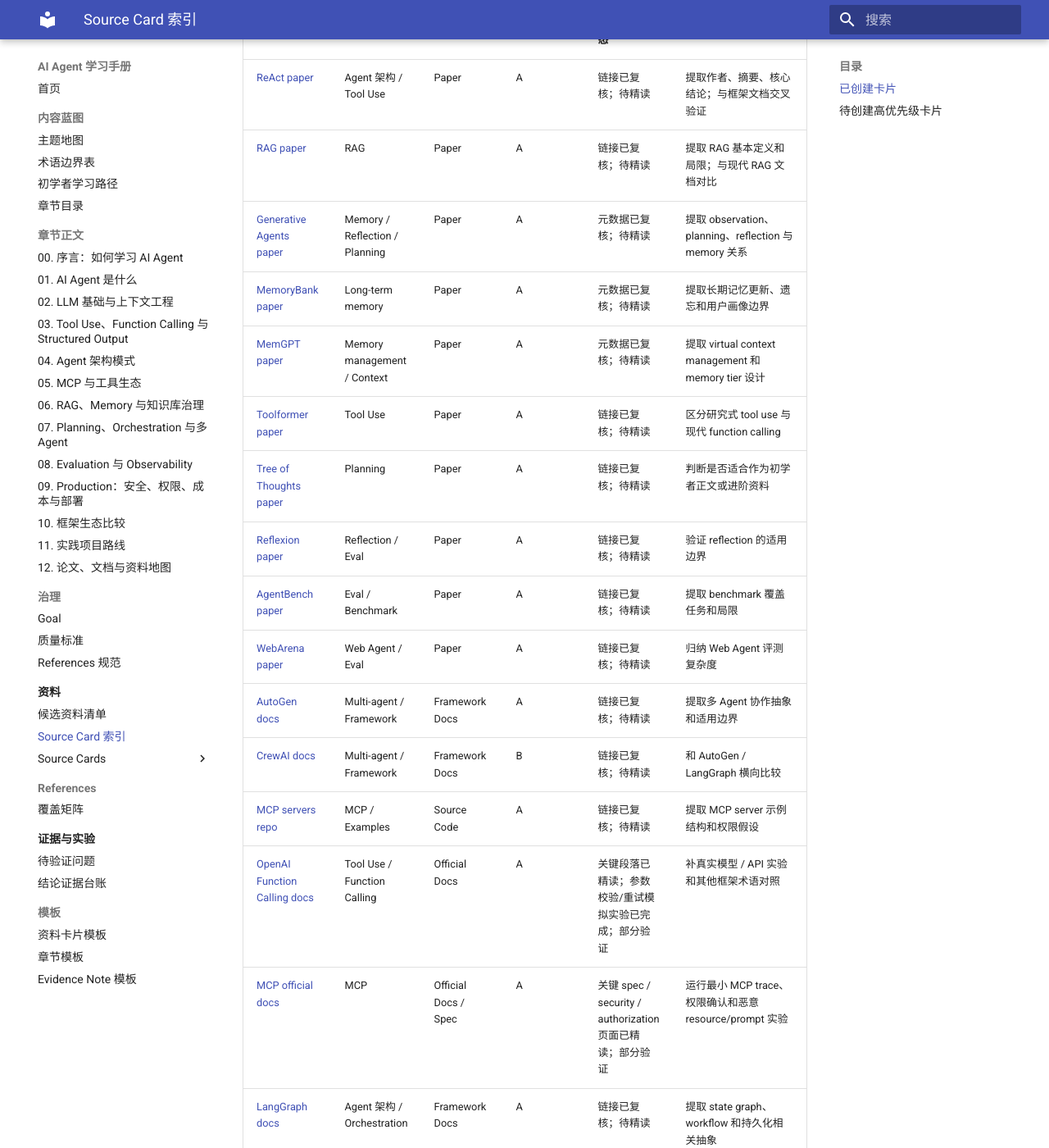
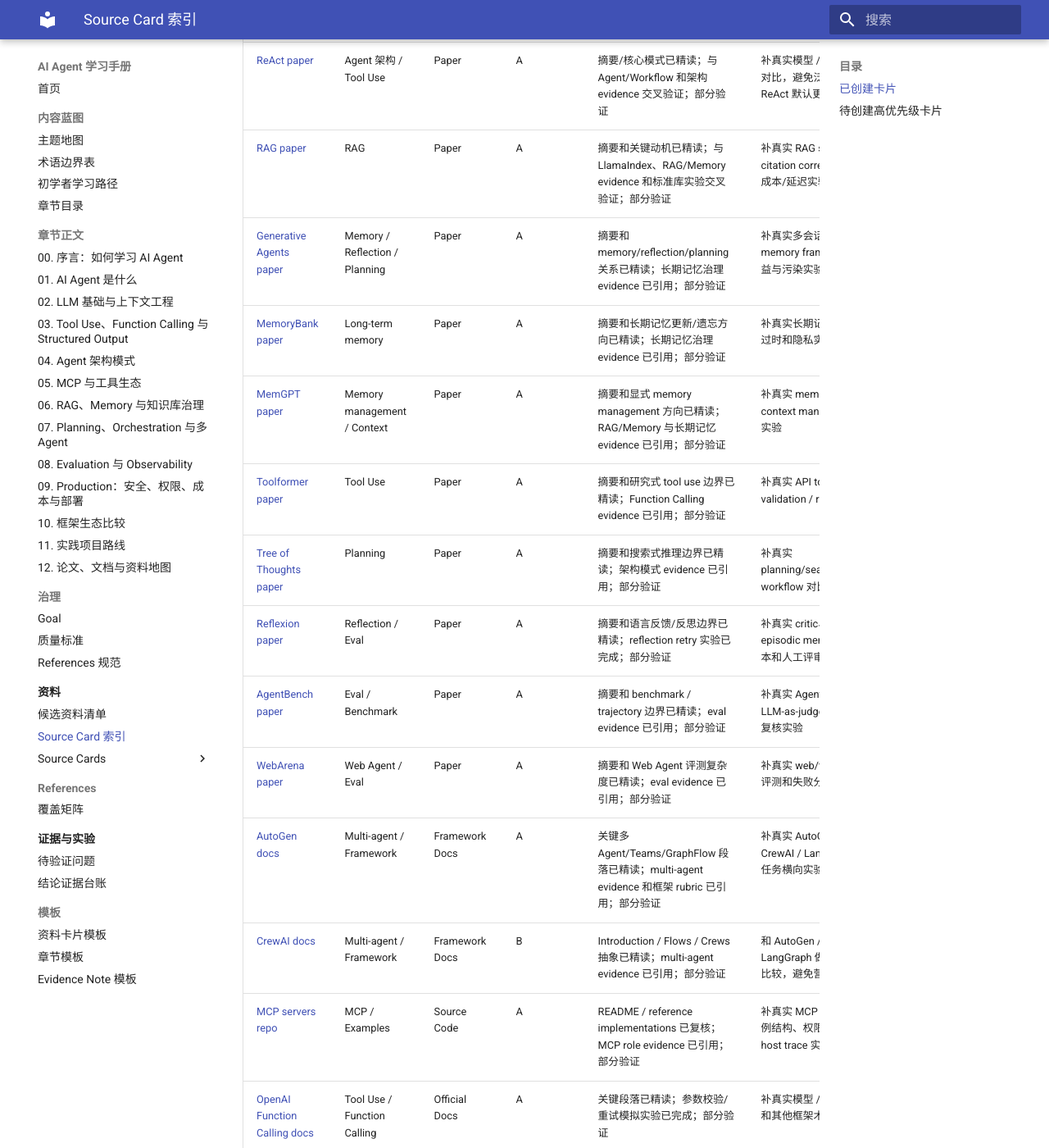
Before and after one commit to AmazingCaddy/readings-ai-agent, an MkDocs documentation site: the page built from docs/sources/source-card-index.md, in a window 1280 px wide and 1400 px high, scrolled down 316 px. Shown: the whole window at 82% size. Built offline with MkDocs 1.6.1 and Material for MkDocs 9.7.7, drawn with Linux system fonts in a browser that asks for light colours; some of the changed text lies outside the part shown.

Commit message:
Sync source card validation statuses

```diff
--- a/docs/sources/source-card-index.md
+++ b/docs/sources/source-card-index.md
@@ -6,39 +6,41 @@
 
 | Source card | 主题 | 类型 | 可信度 | 当前验证状态 | 下一步 |
 | --- | --- | --- | --- | --- | --- |
-| [ReAct paper](source-cards/2022-react-paper.md) | Agent 架构 / Tool Use | Paper | A | 链接已复核；待精读 | 提取作者、摘要、核心结论；与框架文档交叉验证 |
-| [RAG paper](source-cards/2020-rag-paper.md) | RAG | Paper | A | 链接已复核；待精读 | 提取 RAG 基本定义和局限；与现代 RAG 文档对比 |
-| [Generative Agents paper](source-cards/2023-generative-agents-paper.md) | Memory / Reflection / Planning | Paper | A | 元数据已复核；待精读 | 提取 observation、planning、reflection 与 memory 关系 |
-| [MemoryBank paper](source-cards/2023-memorybank-paper.md) | Long-term memory | Paper | A | 元数据已复核；待精读 | 提取长期记忆更新、遗忘和用户画像边界 |
-| [MemGPT paper](source-cards/2023-memgpt-paper.md) | Memory management / Context | Paper | A | 元数据已复核；待精读 | 提取 virtual context management 和 memory tier 设计 |
-| [Toolformer paper](source-cards/2023-toolformer-paper.md) | Tool Use | Paper | A | 链接已复核；待精读 | 区分研究式 tool use 与现代 function calling |
-| [Tree of Thoughts paper](source-cards/2023-tree-of-thoughts-paper.md) | Planning | Paper | A | 链接已复核；待精读 | 判断是否适合作为初学者正文或进阶资料 |
-| [Reflexion paper](source-cards/2023-reflexion-paper.md) | Reflection / Eval | Paper | A | 链接已复核；待精读 | 验证 reflection 的适用边界 |
-| [AgentBench paper](source-cards/2023-agentbench-paper.md) | Eval / Benchmark | Paper | A | 链接已复核；待精读 | 提取 benchmark 覆盖任务和局限 |
-| [WebArena paper](source-cards/2023-webarena-paper.md) | Web Agent / Eval | Paper | A | 链接已复核；待精读 | 归纳 Web Agent 评测复杂度 |
-| [AutoGen docs](source-cards/2026-autogen-docs.md) | Multi-agent / Framework | Framework Docs | A | 链接已复核；待精读 | 提取多 Agent 协作抽象和适用边界 |
-| [CrewAI docs](source-cards/2026-crewai-docs.md) | Multi-agent / Framework | Framework Docs | B | 链接已复核；待精读 | 和 AutoGen / LangGraph 横向比较 |
-| [MCP servers repo](source-cards/2026-mcp-servers-repo.md) | MCP / Examples | Source Code | A | 链接已复核；待精读 | 提取 MCP server 示例结构和权限假设 |
+| [ReAct paper](source-cards/2022-react-paper.md) | Agent 架构 / Tool Use | Paper | A | 摘要/核心模式已精读；与 Agent/Workflow 和架构 evidence 交叉验证；部分验证 | 补真实模型 / 框架任务对比，避免泛化为 ReAct 默认更优 |
+| [RAG paper](source-cards/2020-rag-paper.md) | RAG | Paper | A | 摘要和关键动机已精读；与 LlamaIndex、RAG/Memory evidence 和标准库实验交叉验证；部分验证 | 补真实 RAG stack、citation correctness 和成本/延迟实验 |
+| [Generative Agents paper](source-cards/2023-generative-agents-paper.md) | Memory / Reflection / Planning | Paper | A | 摘要和 memory/reflection/planning 关系已精读；长期记忆治理 evidence 已引用；部分验证 | 补真实多会话 Agent / memory framework 收益与污染实验 |
+| [MemoryBank paper](source-cards/2023-memorybank-paper.md) | Long-term memory | Paper | A | 摘要和长期记忆更新/遗忘方向已精读；长期记忆治理 evidence 已引用；部分验证 | 补真实长期记忆收益、过时和隐私实验 |
+| [MemGPT paper](source-cards/2023-memgpt-paper.md) | Memory management / Context | Paper | A | 摘要和显式 memory management 方向已精读；RAG/Memory 与长期记忆 evidence 已引用；部分验证 | 补真实 memory tier / context management 实验 |
+| [Toolformer paper](source-cards/2023-toolformer-paper.md) | Tool Use | Paper | A | 摘要和研究式 tool use 边界已精读；Function Calling evidence 已引用；部分验证 | 补真实 API tool-calling validation / retry 实验 |
+| [Tree of Thoughts paper](source-cards/2023-tree-of-thoughts-paper.md) | Planning | Paper | A | 摘要和搜索式推理边界已精读；架构模式 evidence 已引用；部分验证 | 补真实 planning/search 与 workflow 对比实验 |
+| [Reflexion paper](source-cards/2023-reflexion-paper.md) | Reflection / Eval | Paper | A | 摘要和语言反馈/反思边界已精读；reflection retry 实验已完成；部分验证 | 补真实 critic、长期 episodic memory、成本和人工评审实验 |
+| [AgentBench paper](source-cards/2023-agentbench-paper.md) | Eval / Benchmark | Paper | A | 摘要和 benchmark / trajectory 边界已精读；eval evidence 已引用；部分验证 | 补真实 Agent trace、LLM-as-judge 和人工复核实验 |
+| [WebArena paper](source-cards/2023-webarena-paper.md) | Web Agent / Eval | Paper | A | 摘要和 Web Agent 评测复杂度已精读；eval evidence 已引用；部分验证 | 补真实 web/tool trace 评测和失败分类实验 |
+| [AutoGen docs](source-cards/2026-autogen-docs.md) | Multi-agent / Framework | Framework Docs | A | 关键多 Agent/Teams/GraphFlow 段落已精读；multi-agent evidence 和框架 rubric 已引用；部分验证 | 补真实 AutoGen / CrewAI / LangGraph 同任务横向实验 |
+| [CrewAI docs](source-cards/2026-crewai-docs.md) | Multi-agent / Framework | Framework Docs | B | Introduction / Flows / Crews 抽象已精读；multi-agent evidence 已引用；部分验证 | 和 AutoGen / LangGraph 做真实横向比较，避免营销式结论 |
+| [MCP servers repo](source-cards/2026-mcp-servers-repo.md) | MCP / Examples | Source Code | A | README / reference implementations 已复核；MCP role evidence 已引用；部分验证 | 补真实 MCP server 示例结构、权限假设和 host trace 实验 |
 | [OpenAI Function Calling docs](source-cards/2026-openai-function-calling-docs.md) | Tool Use / Function Calling | Official Docs | A | 关键段落已精读；参数校验/重试模拟实验已完成；部分验证 | 补真实模型 / API 实验和其他框架术语对照 |
-| [MCP official docs](source-cards/2026-mcp-official-docs.md) | MCP | Official Docs / Spec | A | 关键 spec / security / authorization 页面已精读；部分验证 | 运行最小 MCP trace、权限确认和恶意 resource/prompt 实验 |
-| [LangGraph docs](source-cards/2026-langgraph-docs.md) | Agent 架构 / Orchestration | Framework Docs | A | 链接已复核；待精读 | 提取 state graph、workflow 和持久化相关抽象 |
-| [LangGraph memory docs](source-cards/2026-langgraph-memory-docs.md) | Short-term / Long-term memory | Framework Docs | A | 链接已复核；待精读 | 提取短期/长期记忆边界和状态管理实践 |
-| [Letta docs](source-cards/2026-letta-docs.md) | Agent memory / Stateful agents | Framework Docs | B | 链接已复核；待精读 | 和 MemGPT 论文及其他 memory 框架对照 |
+| [MCP official docs](source-cards/2026-mcp-official-docs.md) | MCP | Official Docs / Spec | A | 关键 spec / security / authorization 页面已精读；MCP trace 模拟已完成；部分验证 | 补真实 MCP SDK / host trace、权限确认、URL mode / OAuth 和恶意 resource/prompt 实验 |
+| [LangGraph docs](source-cards/2026-langgraph-docs.md) | Agent 架构 / Orchestration | Framework Docs | A | 关键 stateful workflow / agent / durable execution / HITL 段落已精读；多个 architecture evidence 已引用；部分验证 | 补真实 LangGraph workflow / agent 对比实验 |
+| [LangGraph memory docs](source-cards/2026-langgraph-memory-docs.md) | Short-term / Long-term memory | Framework Docs | A | 关键 short-term / long-term memory 边界已精读；RAG/Memory 对比实验已完成；部分验证 | 补真实 memory framework、用户编辑/删除和多会话收益实验 |
+| [Letta docs](source-cards/2026-letta-docs.md) | Agent memory / Stateful agents | Framework Docs | B | 关键 memory inspection/editing/versioning 段落已精读；长期记忆治理 evidence 已引用；部分验证 | 和 Zep / LangGraph 做真实 memory governance 对比实验 |
 | [LlamaIndex docs](source-cards/2026-llamaindex-docs.md) | RAG / Data framework | Framework Docs | A | 关键页面已精读；RAG pipeline / citation 模拟实验已完成；部分验证 | 补真实 embedding / LlamaIndex pipeline 和 citation correctness 实验 |
-| [NIST AI RMF](source-cards/2026-nist-ai-rmf.md) | Risk / Governance | Standard / Guidance | A | 链接已复核；待精读 | 提取生产化风险管理检查点 |
+| [NIST AI RMF](source-cards/2026-nist-ai-rmf.md) | Risk / Governance | Standard / Guidance | A | 关键风险治理段落已精读；security / memory / production evidence 已引用；部分验证 | 补真实风险评审清单和安全 regression set |
 | [OpenAI Agents SDK docs](source-cards/2026-openai-agents-sdk-docs.md) | Agent Framework | Official Docs | A | 关键页面已精读；部分验证 | 继续做 guardrails/HITL/tool permission 最小实验和框架横向对比 |
 | [OpenAI Cookbook](source-cards/2026-openai-cookbook.md) | Examples / Practice | Official Examples | A/B | 具体 recipe 已复核；部分验证 | 本地试跑最小项目并记录成本、失败样例和初学者阻塞点 |
-| [OpenAI Evals repo](source-cards/2026-openai-evals-repo.md) | Eval / Source Code | Source Code | A | 链接已复核；待精读 | 提取 eval 数据结构和回归测试实践 |
-| [OpenAI Responses API docs](source-cards/2026-openai-responses-api-docs.md) | LLM 应用接口 | Official Docs | A | 链接已复核；待精读 | 提取输入输出、响应结构和工具调用接口 |
-| [OWASP LLM Top 10](source-cards/2026-owasp-llm-top-10.md) | Security | Security Guidance | A | 链接已复核；待精读 | 提取 Agent 安全风险分类和检查清单 |
-| [Semantic Kernel docs](source-cards/2026-semantic-kernel-docs.md) | Framework / Enterprise integration | Framework Docs | A | 链接已复核；待精读 | 提取插件、工具和编排抽象 |
+| [OpenAI Evals repo](source-cards/2026-openai-evals-repo.md) | Eval / Source Code | Source Code | A | README 和 custom eval 方向已精读；trace-aware eval 实验已完成；部分验证 | 补真实 eval harness、LLM-as-judge 误判和人工复核实验 |
+| [OpenAI Responses API docs](source-cards/2026-openai-responses-api-docs.md) | LLM 应用接口 | Official Docs | A | 输入/输出、tool、structured output、permission 字段已精读；多个 evidence 已引用；部分验证 | 补真实 Responses API / Structured Outputs / tool validation retry 实验 |
+| [OpenAI Structured Outputs docs](source-cards/2026-openai-structured-outputs-docs.md) | Structured Outputs / JSON Schema | Official Docs | A | Structured Outputs、JSON mode、refusal 和 schema mistakes 边界已精读；上下文/结构化输出实验已完成；部分验证 | 补真实 Structured Outputs / JSON mode / refusal / semantic validator 实验 |
+| [OpenAI Text Generation docs](source-cards/2026-openai-text-generation-docs.md) | Text Generation / Context | Official Docs | A | output array、message roles、instructions 和 context window 边界已精读；上下文治理实验已完成；部分验证 | 补真实 Responses API 输出结构、长上下文成本和跨模型稳定性实验 |
+| [OWASP LLM Top 10](source-cards/2026-owasp-llm-top-10.md) | Security | Security Guidance | A | 关键风险项已精读；prompt injection / permission evidence 已引用；部分验证 | 补真实攻击样例、误报/漏报和安全 regression set |
+| [Semantic Kernel docs](source-cards/2026-semantic-kernel-docs.md) | Framework / Enterprise integration | Framework Docs | A | 插件、task automation、agent framework、process framework 段落已精读；framework/security evidence 已引用；部分验证 | 补真实 Semantic Kernel plugin / HITL / process 对比实验 |
 | [LangSmith docs](source-cards/2026-langsmith-docs.md) | Observability / Evaluation | Framework Docs | B | 关键页面已精读；部分验证 | 结合本地 trace-aware eval 实验验证字段清单和误判率 |
 | [Arize Phoenix docs](source-cards/2026-arize-phoenix-docs.md) | Observability / Evaluation | Framework Docs | B | 关键页面已精读；部分验证 | 结合本地 trace-aware eval 实验验证 traces/spans/sessions 设计 |
-| [Zep docs](source-cards/2026-zep-docs.md) | Agent memory / Knowledge graph | Framework Docs | B | 链接已复核；待精读 | 提取工程 memory 系统的冲突和过时信息处理思路 |
+| [Zep docs](source-cards/2026-zep-docs.md) | Agent memory / Knowledge graph | Framework Docs | B | 关键 temporal graph / fact invalidation 段落已精读；长期记忆治理 evidence 已引用；部分验证 | 补真实 Zep / Letta / LangGraph memory governance 对比实验 |
 
 ## 待创建高优先级卡片
 
 | 候选来源 | 主题 | 理由 |
 | --- | --- | --- |
-| Prompt injection papers and security writeups | Security | 需要攻击样例和防护工程实践 |
-| Memory write-guard and knowledge governance engineering cases | Memory | 仍需专门调查写入守门、冲突治理和隐私边界 |
+| Prompt injection papers and security writeups | Security | 已有 OWASP/NIST 和标准库攻击实验；仍需要更多真实攻击样例、防护工程实践和误报/漏报资料 |
+| Memory framework implementation case studies | Memory | 已有 Letta/Zep/LangGraph 第一轮资料和标准库实验；仍需真实 memory framework 的用户查看/编辑/删除、权限和隐私边界案例 |
```
Also changed, not shown: docs/chapters/12-source-map.md (+1 -1 lines), docs/local/summaries/2026-07-11-ai-agent-handbook.md (+3 -2 lines).
